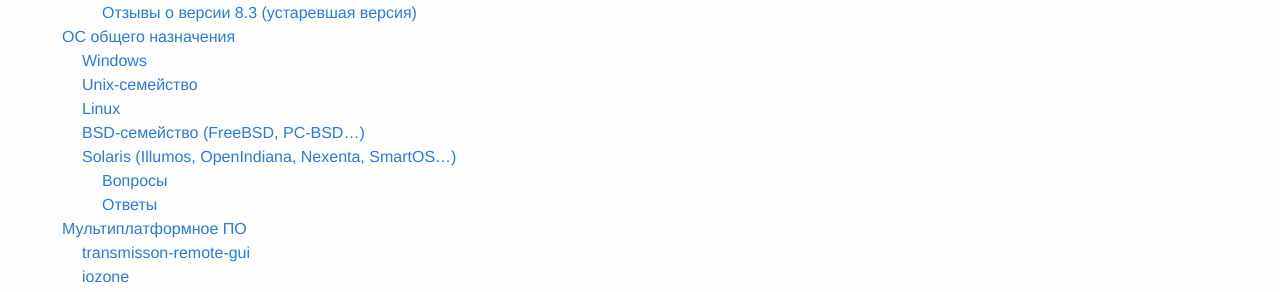
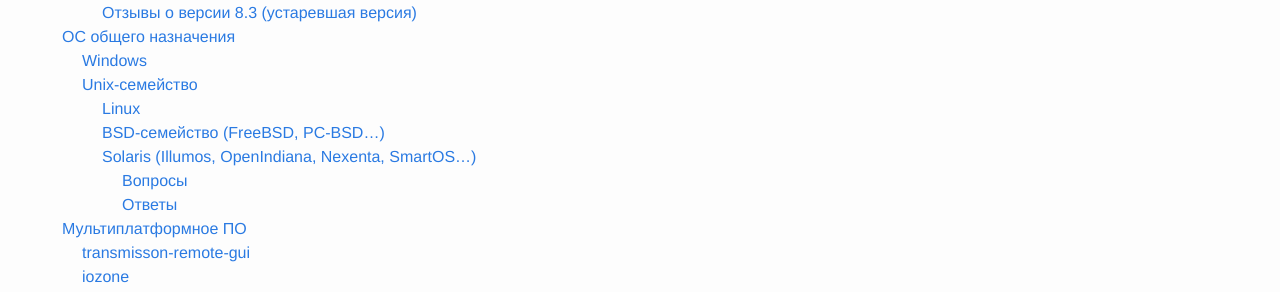
Before and after one commit to nas-faq/nas-faq.github.io, a Jekyll site: the page built from _posts/2015-09-23-software.md, in a window 1280 px wide. Shown: the part 447-739 px from the top of the page. Built offline with Jekyll 4.4.1, drawn with Linux system fonts in a browser that asks for light colours; nearby versions of some CDN libraries; Markdown is read by kramdown in place of the engine named in the settings.

Commit message:
hierarchy was fixed

```diff
--- a/_posts/2015-09-23-software.md
+++ b/_posts/2015-09-23-software.md
@@ -107,7 +107,7 @@
 ответ от **RU_Taurus** и результат - см далее по ветке
 *   [Шпаргалка: Active Directory, CIFS/SMB](http://forum.ixbt.com/topic.cgi?id=11:45837-42#1240) от **Mikluhamaklay**
 
-### Linux
+#### Linux
 Проект, посвященный портированию ZFS на Linux - [ZfsOnLinux](http://zfsonlinux.org/) (кратко **ZoL**).
 При этом работу ведут отнюдь не любители-энтузиасты, а известнейшие в узких кругах программисты под
 крылом _Lawrence Livermore National Laboratory_.
@@ -115,7 +115,7 @@
 При этом ZFS в лаборатории используется как back-end файловая система для популярной кластерной
 системы Lustre. ZoL в данный момент вполне стабилен и работоспособен, как минимум, в домашнем NAS.
 
-### BSD-семейство (FreeBSD, PC-BSD...)
+#### BSD-семейство (FreeBSD, PC-BSD...)
 * [Установка FreeBSD на zfs пул](https://wiki.freebsd.org/RootOnZFS/GPTZFSBoot/9.0-RELEASE)
 * [Установка FreeBSD на зашифрованный USB-носитель](http://forum.ixbt.com/topic.cgi?id=11:45199-166#4807) от __RU_Taurus__
 * [Перемещение интенсивных на запись каталогов FreeBSD в пространство zfs-пула.](
@@ -129,10 +129,10 @@
 * [Баг в AHCI-стеке FreeBSD 10.1 и лечение](http://forum.ixbt.com/topic.cgi?id=11:46201-94#2800)
 от **MethroGnome**. См также пост **RU_Taurus** там же чуть ниже
 
-### Solaris (Illumos, OpenIndiana, Nexenta, SmartOS...)
+#### Solaris (Illumos, OpenIndiana, Nexenta, SmartOS...)
 Т.к. использование Solaris требует заметной квалификации, мы попросили пользователей ответить на вопросы.
 
-#### Вопросы
+##### Вопросы
 1.  какие преимущества дает Солярка
 2.  что на ней сделать нельзя или весьма затруднительно
 3.  что советуете изучать желающим двигаться в эту сторону
@@ -140,7 +140,7 @@
 А более детального <abbr title="Frequently Asked Questions">FAQ</abbr> тут мы избежим.
 Новичку с парой вечеров свободных тут делать нечего, а продвинутые со временем - разберутся.
 
-#### Ответы
+##### Ответы
 * **#term** [NAS своими руками (часть 6), #2203](http://forum.ixbt.com/topic.cgi?id=11:44215:2203#2203)
 * **archa** [NAS своими руками (часть 6), #2263](http://forum.ixbt.com/topic.cgi?id=11:44215:2263#2263)
 * [Установка deluge-1.3.3 на Solaris](http://forum.ixbt.com/topic.cgi?id=11:44215:2438#2438) от **Brainstem**
```
